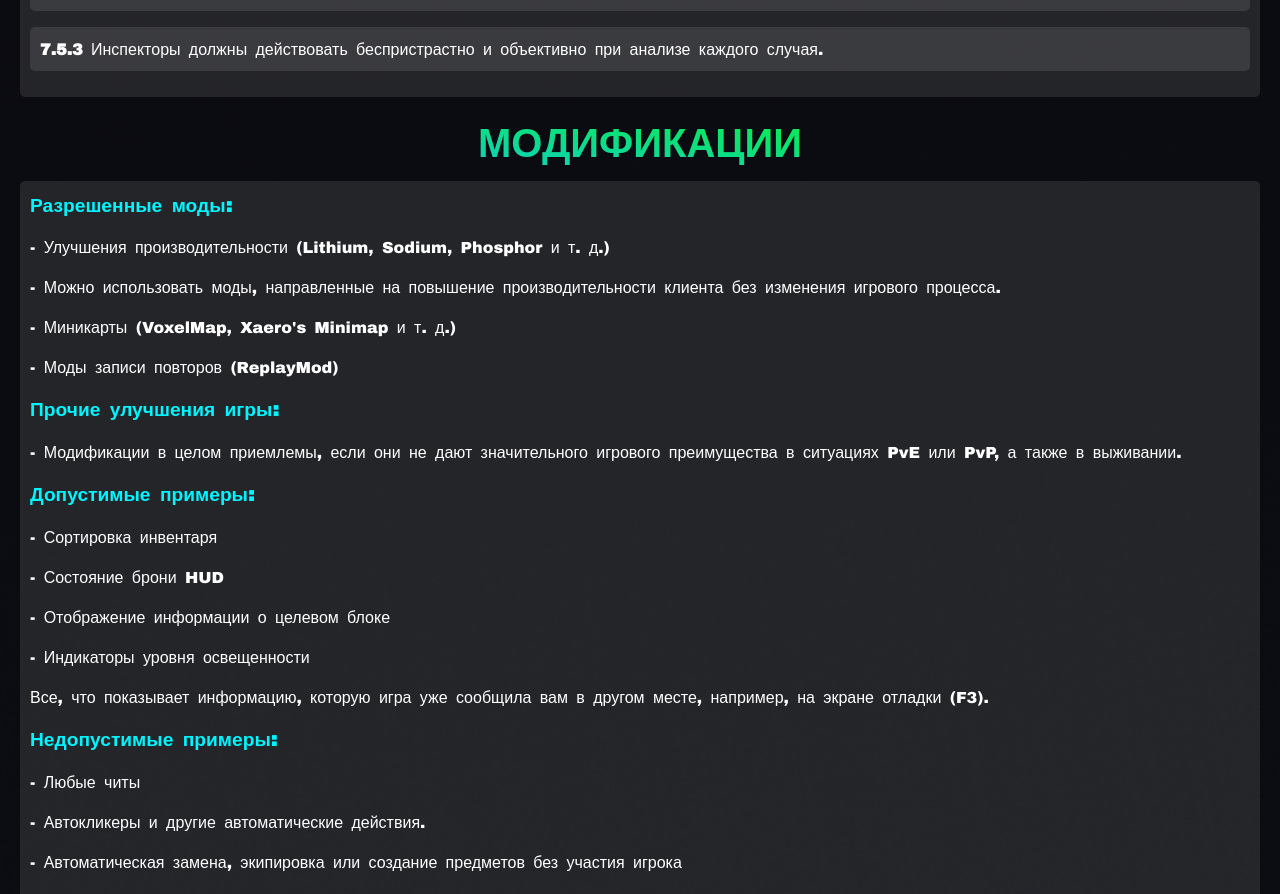
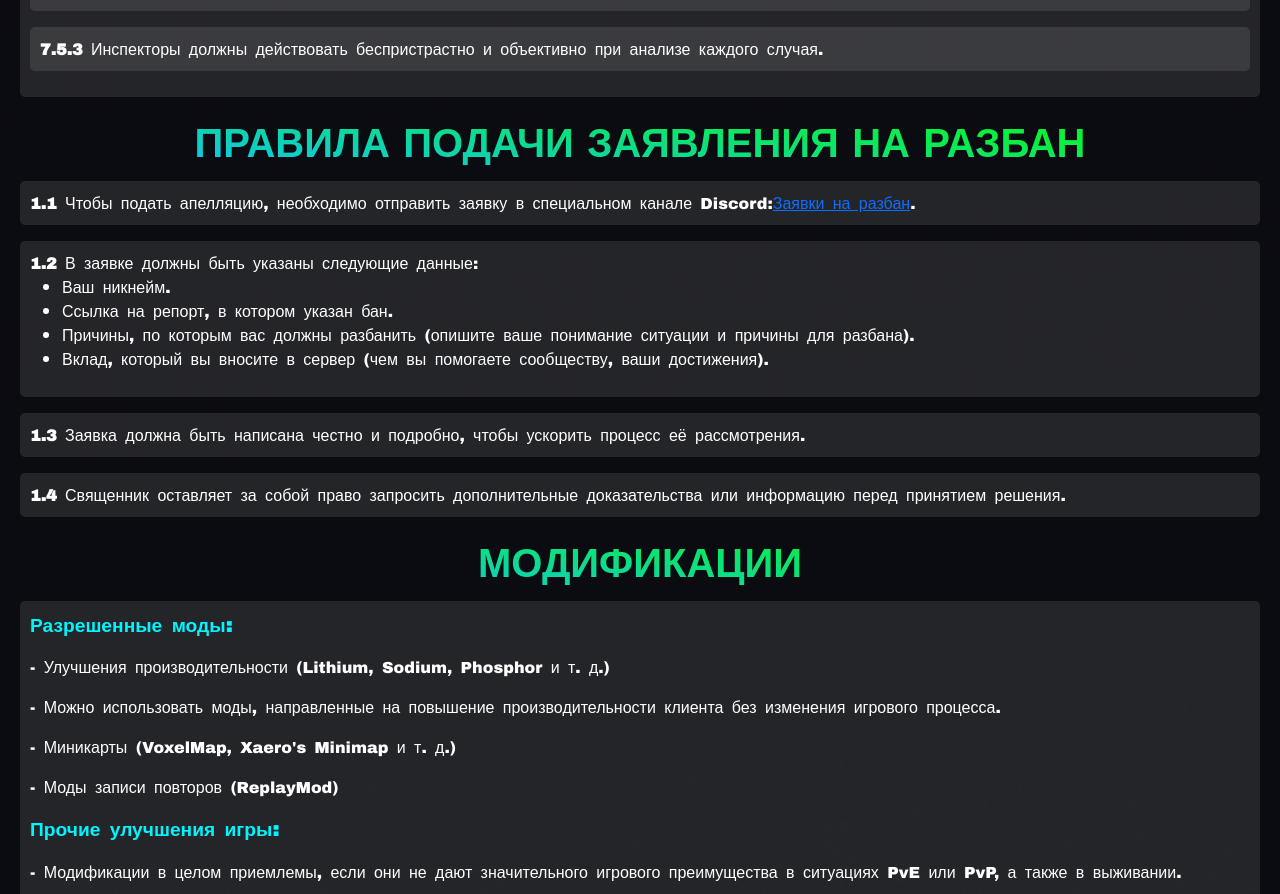
Before and after one commit to PfauMC/pfaumc.github.io, a React (Create React App) app: page /rules in a window 1280 px wide. Shown: the part 9148-10042 px from the top of the page. Built offline with nearby package versions, Linux system fonts and the light colour scheme.

Commit message:
Update RulesPage.js

```diff
--- a/src/Page/RulesPage.js
+++ b/src/Page/RulesPage.js
@@ -553,6 +553,28 @@ const RulesPage = () => {
 
 </div>
 
+<h1>ПРАВИЛА ПОДАЧИ ЗАЯВЛЕНИЯ НА РАЗБАН</h1>
+<div className="rules-content">
+    <div className="rule">
+        <strong>1.1</strong> Чтобы подать апелляцию, необходимо отправить заявку в специальном канале Discord:
+        <a href="https://discord.com/channels/1111732119618723890/1286959569561456642">Заявки на разбан</a>.
+    </div>
+    <div className="rule">
+        <strong>1.2</strong> В заявке должны быть указаны следующие данные:
+        <ul>
+            <li>Ваш никнейм.</li>
+            <li>Ссылка на репорт, в котором указан бан.</li>
+            <li>Причины, по которым вас должны разбанить (опишите ваше понимание ситуации и причины для разбана).</li>
+            <li>Вклад, который вы вносите в сервер (чем вы помогаете сообществу, ваши достижения).</li>
+        </ul>
+    </div>
+    <div className="rule">
+        <strong>1.3</strong> Заявка должна быть написана честно и подробно, чтобы ускорить процесс её рассмотрения.
+    </div>
+    <div className="rule">
+        <strong>1.4</strong> Священник оставляет за собой право запросить дополнительные доказательства или информацию перед принятием решения.
+    </div>
+</div>
 
 
                 <h1>МОДИФИКАЦИИ</h1>
```
